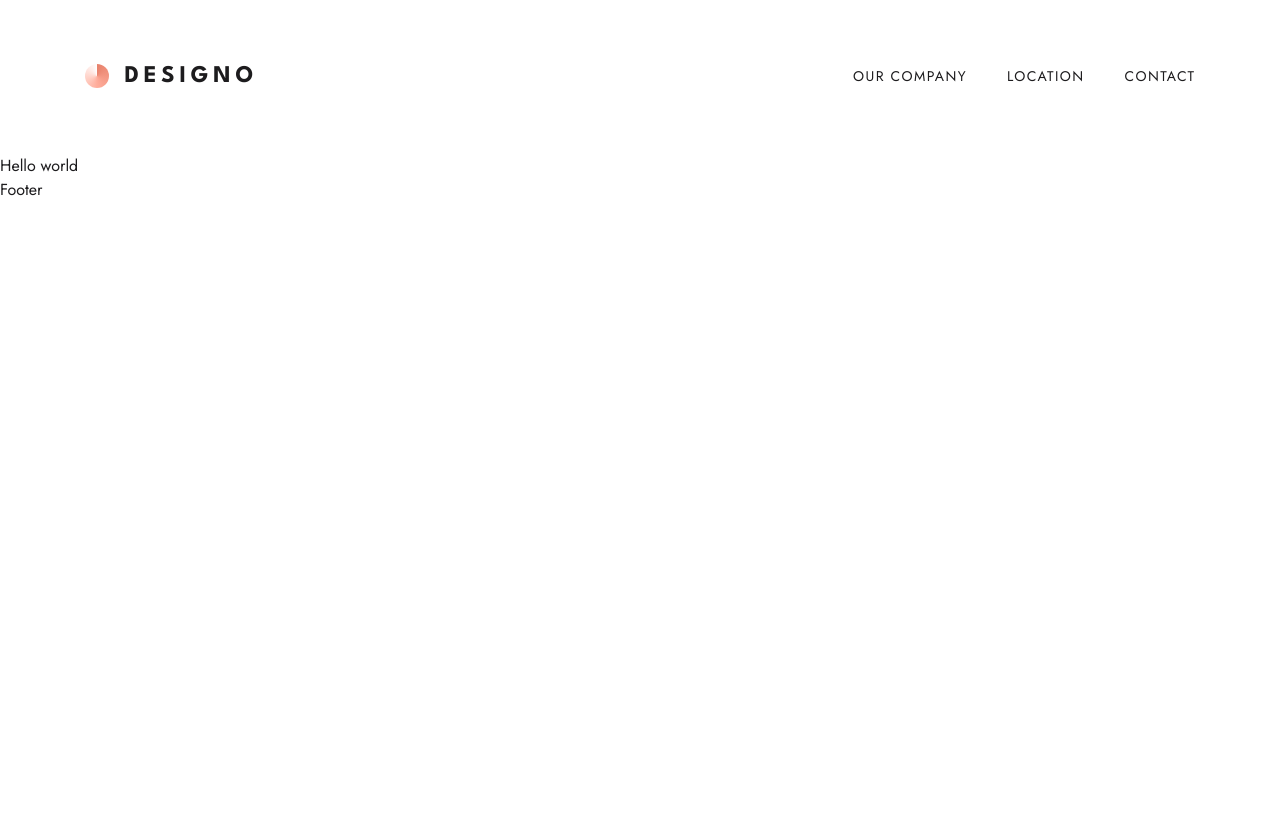
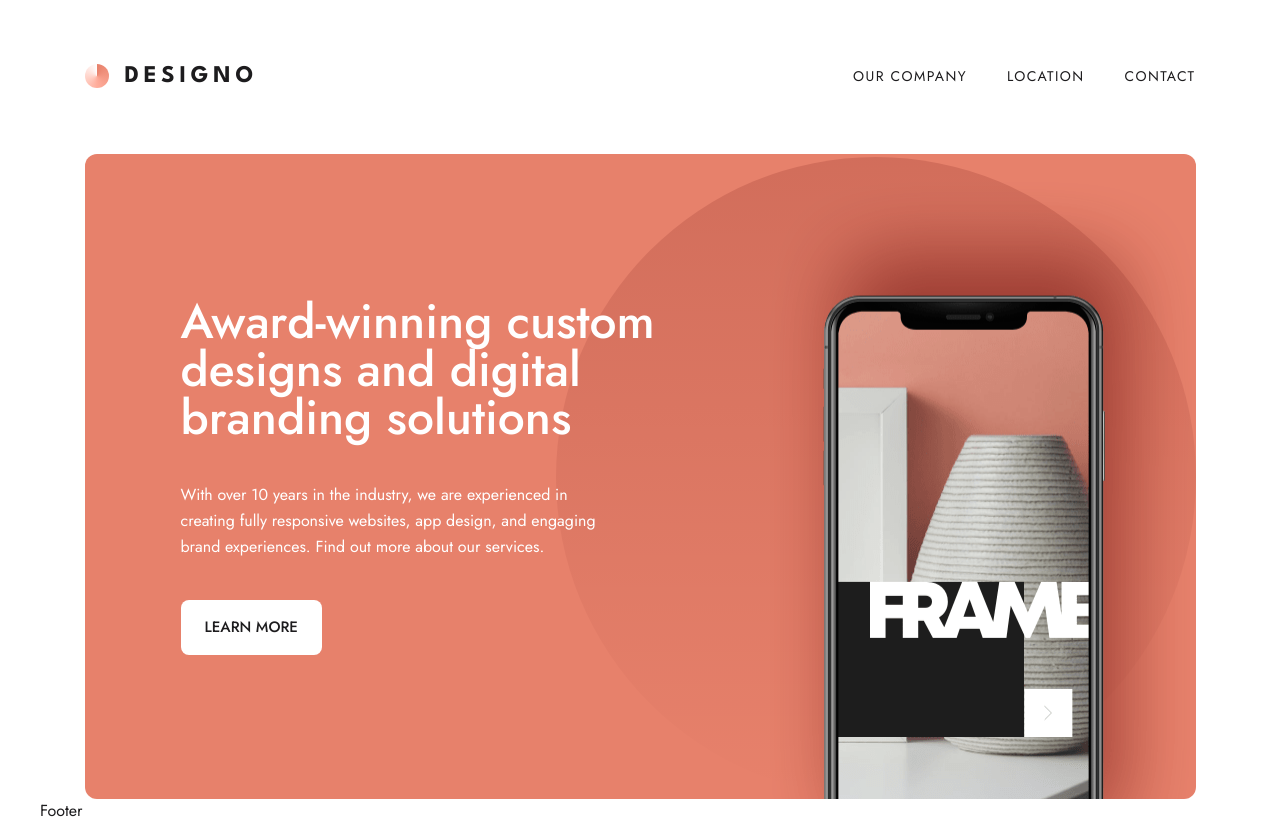
Before and after one commit to ayoub-ahabchane/fem-designo, a Next.js app: page / in a window 1280 px wide. Before the commit the page ends 800 px from the top, so only its background shows below. Built offline with nearby package versions, Linux system fonts and the light colour scheme.

Commit message:
feat (home): add hero section

```diff
--- a/src/app/globals.css
+++ b/src/app/globals.css
@@ -4,7 +4,7 @@
 
 @layer base {
   body {
-    @apply font-sans text-black;
+    @apply font-sans text-black md:px-10;
   }
 
   @layer components {
--- a/src/app/layout.js
+++ b/src/app/layout.js
@@ -17,7 +17,9 @@ export default function RootLayout({ children }) {
     <html lang="en" className={`${jost.className}`}>
       <body>
         <Header />
-        <main className="pt-[98px] md:pt-[154px]">{children}</main>
+        <main className="mx-auto max-w-[1111px] pt-[98px] md:pt-[154px]">
+          {children}
+        </main>
         <footer>Footer</footer>
       </body>
     </html>
--- a/src/app/page.js
+++ b/src/app/page.js
@@ -1,5 +1,9 @@
+import Hero from "@/components/home/Hero";
+
 export default function Home() {
   return (
-<h1>Hello world</h1>
-  )
+    <>
+      <Hero />
+    </>
+  );
 }
--- a/src/components/Navmenu.jsx
+++ b/src/components/Navmenu.jsx
@@ -1,7 +1,7 @@
 "use client";
 
 import React from "react";
-import useNavMenu from "./store/hooks/useNavMenu";
+import useNavMenu from "../store/hooks/useNavMenu";
 import Close from "./svg/Close";
 import Hamburger from "./svg/Hamburger";
 import Link from "next/link";
--- /dev/null
+++ b/src/components/home/Hero.jsx
@@ -0,0 +1,21 @@
+import React from "react";
+
+const Hero = () => {
+  return (
+    <section
+      className={`flex h-[843px] flex-col items-center gap-4 bg-peach bg-[fill,_cover] bg-[url(../assets/home/desktop/image-hero-phone.png),_url(../assets/home/desktop/bg-pattern-hero-home.svg)] bg-[position:bottom_-370px_center,_left] bg-no-repeat px-7 py-20 text-center md:gap-8 md:rounded-xl md:bg-[position:bottom_-360px_center,center_right_-100px] md:py-[3.75rem] lg:h-auto lg:items-start lg:justify-center lg:gap-10 lg:bg-[position:bottom_-240px_right_-80px,center_right] lg:py-36 lg:px-24 lg:text-left`}
+    >
+      <h1 className="md:h1  max-w-[573px] text-[2rem] font-medium leading-[1.125em] text-white ">
+        Award-winning custom designs and digital branding solutions
+      </h1>
+      <p className=" max-w-[445px] text-[0.9375rem] leading-relaxed text-white md:text-body ">
+        With over 10 years in the industry, we are experienced in creating fully
+        responsive websites, app design, and engaging brand experiences. Find
+        out more about our services.
+      </p>
+      <button className="button dark">learn more</button>
+    </section>
+  );
+};
+
+export default Hero;
```
Also changed, not shown: src/store/hooks/useNavMenu.js (renamed from src/components/store/hooks/useNavMenu.js).
